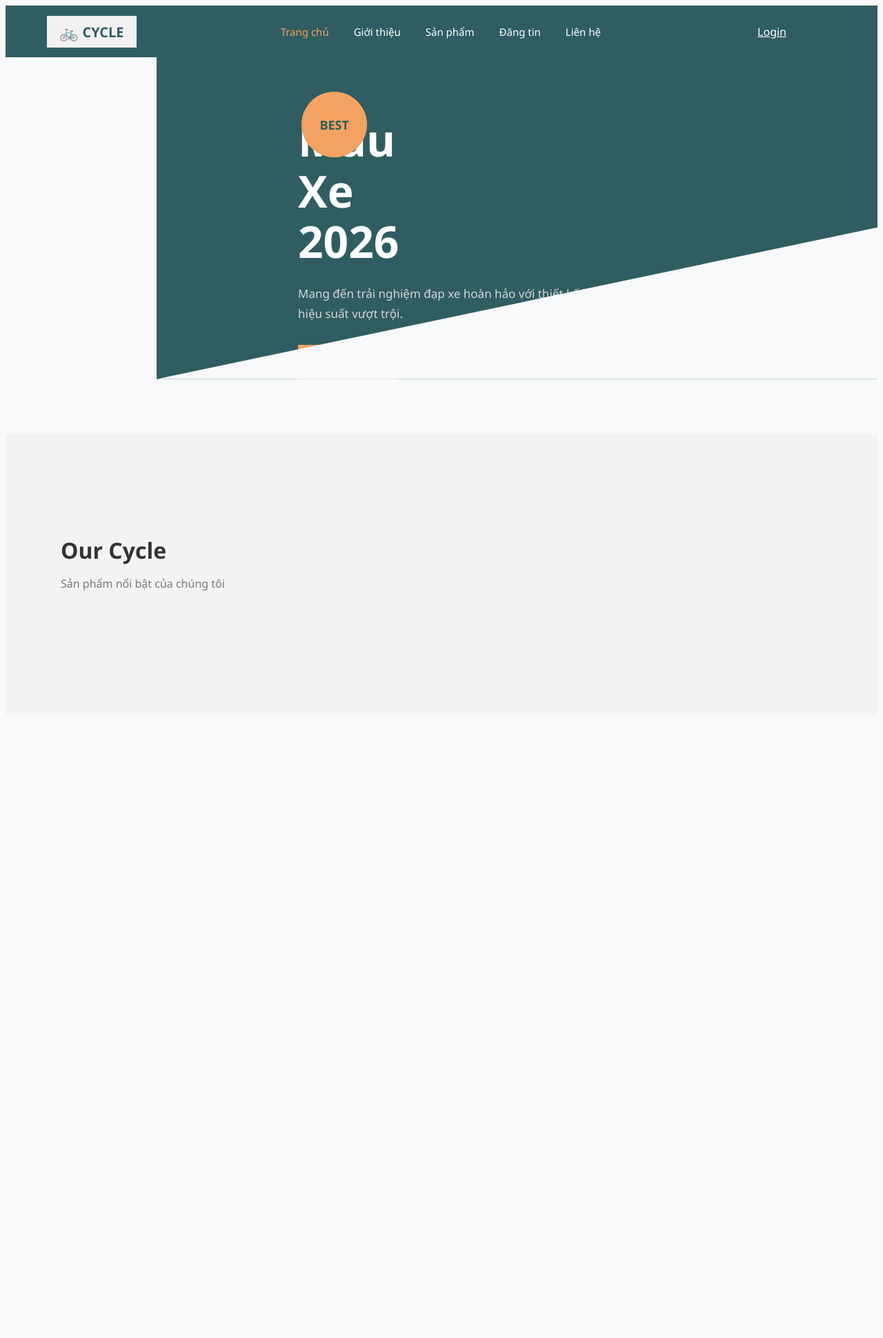
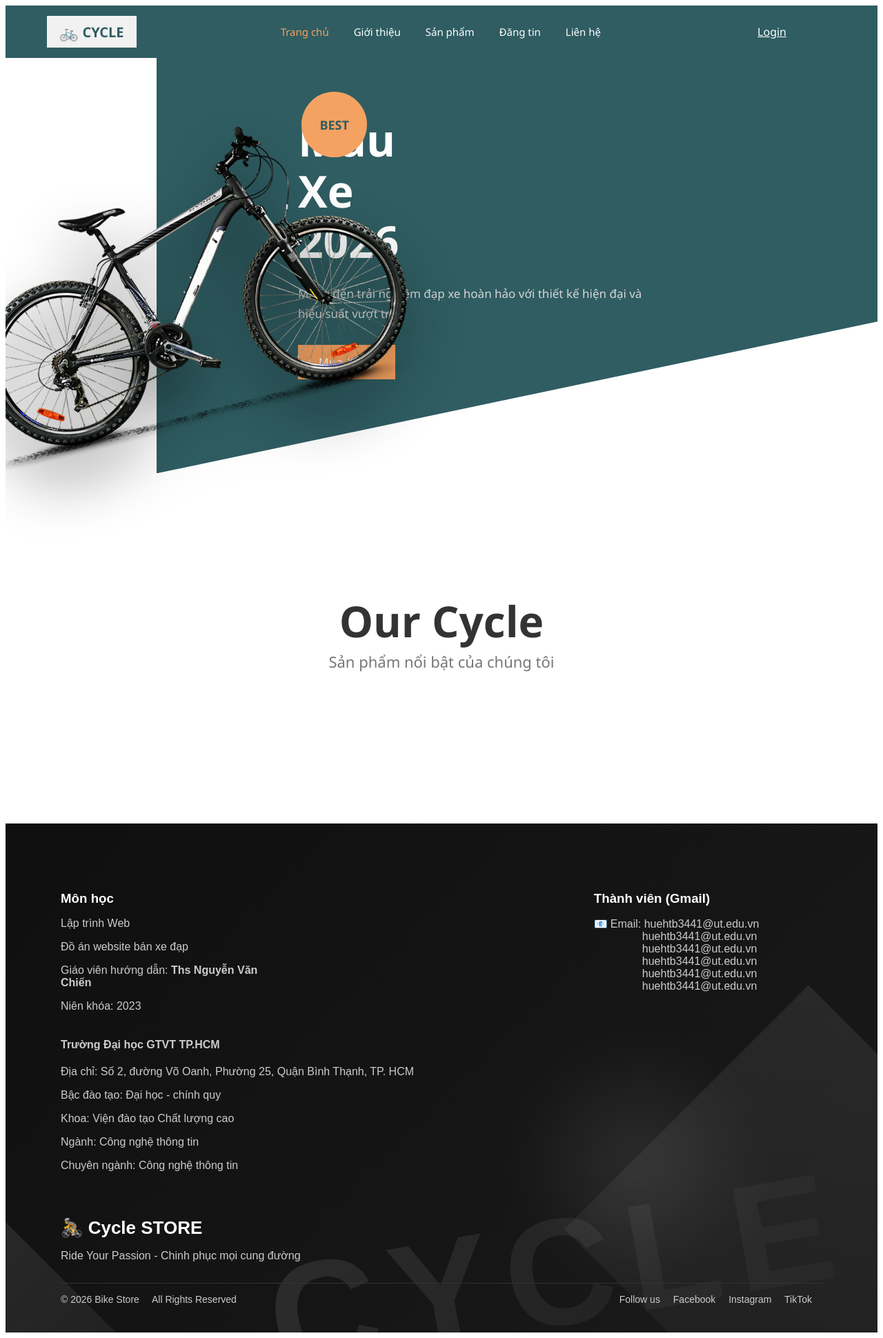
Before and after one commit to tranlinhne/CycleConnect, a PHP site: page / in a window 1280 px wide. Shown: the whole page at 69% size. Before the commit the page ends 856 px from the top, so only its background shows below. Run offline with PHP 8.4, Linux system fonts and the light colour scheme; data that the repository does not hold is empty; some libraries are stand-ins or nearby versions.

Commit message:
Update home

```diff
--- /dev/null
+++ b/User/assets/css/footer.css
@@ -0,0 +1,191 @@
+.footer {
+    position: relative;
+    background: linear-gradient(135deg, #0f0f0f, #1a1a1a);
+    color: #ccc;
+    padding: 80px 80px 40px;
+    overflow: hidden;
+    font-family: Arial, sans-serif;
+}
+
+/* ===== SHAPE CHÉO BÊN PHẢI ===== */
+.footer-shape {
+    position: absolute;
+    right: -150px;
+    bottom: -100px;
+    width: 500px;
+    height: 500px;
+    background: linear-gradient(
+        135deg,
+        rgba(255,255,255,0.08),
+        rgba(255,255,255,0.02)
+    );
+    transform: rotate(45deg);
+    z-index: 0;
+}
+
+/* ===== TAM GIÁC TRÁI ===== */
+.footer-left-shape {
+    position: absolute;
+    left: -120px;
+    bottom: -120px;
+
+    width: 400px;
+    height: 400px;
+
+    background: linear-gradient(
+        135deg,
+        rgba(255,255,255,0.15),  /*  tăng độ sáng */
+        rgba(255,255,255,0.05)
+    );
+
+    clip-path: polygon(0 100%, 100% 100%, 0 0);
+
+    filter: blur(8px);   /* 👈 giảm blur */
+    opacity: 0.8;        /* 👈 tăng opacity */
+
+    z-index: 0;
+}
+
+/* ===== ÁNH SÁNG (GLOW) ===== */
+.footer::after {
+    content: "";
+    position: absolute;
+    right: 200px;
+    bottom: 100px;
+    width: 300px;
+    height: 300px;
+    background: radial-gradient(
+        circle,
+        rgba(255,255,255,0.15),
+        transparent 70%
+    );
+    filter: blur(60px);
+    z-index: 0;
+}
+
+/* ===== WATERMARK CYCLE ===== */
+.footer::before {
+    content: "CYCLE";
+    position: absolute;
+    right: 40px;
+    bottom: -40px;
+
+    font-size: 220px;
+    font-weight: 900;
+    letter-spacing: 20px;
+
+    /* fallback */
+    color: rgba(255,255,255,0.05);
+
+    /* gradient text */
+    background: linear-gradient(
+        120deg,
+        rgba(255,255,255,0.1),
+        rgba(255,255,255,0.02)
+    );
+
+    background-clip: text;
+    -webkit-background-clip: text;
+    -webkit-text-fill-color: transparent;
+
+    transform: rotate(-10deg);
+    z-index: 0;
+}
+
+/* ===== LAYOUT ===== */
+.footer-container {
+    display: flex;
+    justify-content: space-between;
+    margin-bottom: 50px;
+    position: relative;
+    z-index: 2;
+    flex-wrap: wrap;
+}
+
+.footer-col {
+    width: 30%;
+    min-width: 200px;
+}
+
+.footer-col h3 {
+    color: #fff;
+    margin-bottom: 12px;
+}
+
+.footer-col ul {
+    list-style: none;
+    padding: 0;
+}
+
+.footer-col ul li:hover {
+    color: #ccc;
+}
+
+
+
+/* ===== BRAND ===== */
+.footer-brand {
+    margin: 30px 0;
+    position: relative;
+    z-index: 2;
+}
+
+.footer-brand h2 {
+    color: #fff;
+    margin: 0;
+    font-size: 26px;
+}
+
+.footer-brand .check {
+    color: #ff4d4d;
+}
+
+/* ===== BOTTOM ===== */
+.footer-bottom {
+    display: flex;
+    justify-content: space-between;
+    border-top: 1px solid #333;
+    padding-top: 15px;
+    font-size: 14px;
+    position: relative;
+    z-index: 2;
+    flex-wrap: wrap;
+}
+
+.footer-bottom span {
+    margin-right: 15px;
+    cursor: pointer;
+    transition: none;
+}
+
+.footer-col ul li {
+    margin: 6px 0;
+    cursor: pointer;
+    transition: none; /* 👈 thêm dòng này */
+}
+
+/* ===== RESPONSIVE ===== */
+@media (max-width: 768px) {
+    .footer {
+        padding: 50px 20px;
+    }
+
+    .footer-col {
+        width: 100%;
+        margin-bottom: 20px;
+    }
+
+    .footer::before {
+        font-size: 120px;
+    }
+
+    .footer-shape {
+        width: 300px;
+        height: 300px;
+    }
+
+    .footer-left-shape {
+        width: 250px;
+        height: 250px;
+    }
+}
--- a/User/includes/footer.php
+++ b/User/includes/footer.php
@@ -0,0 +1,63 @@
+<link rel="stylesheet" href="assets/css/footer.css">
+
+<footer class="footer">
+    <!-- SHAPE PHẢI -->
+    <div class="footer-shape"></div>
+
+    <!-- TAM GIÁC TRÁI -->
+    <div class="footer-left-shape"></div>
+
+    <div class="footer-container">
+        <!-- MÔN HỌC -->
+        <div class="footer-col">
+            <h3>Môn học</h3>
+            <p>Lập trình Web</p>
+            <p>Đồ án website bán xe đạp</p>
+            <p>Giáo viên hướng dẫn: <strong>Ths Nguyễn Văn Chiến</strong></p>
+            <p>Niên khóa: 2023</p>
+        </div>
+
+        <!-- EMAIL NHÓM -->
+        <div class="footer-col">
+            <h3>Thành viên (Gmail)</h3>
+            <p>
+        <span style="display: inline-block; width: 24px;">📧</span>Email: huehtb3441@ut.edu.vn<br>
+        <span style="display: inline-block; width: 70px;"></span>huehtb3441@ut.edu.vn<br>
+        <span style="display: inline-block; width: 70px;"></span>huehtb3441@ut.edu.vn<br>
+        <span style="display: inline-block; width: 70px;"></span>huehtb3441@ut.edu.vn<br>
+        <span style="display: inline-block; width: 70px;"></span>huehtb3441@ut.edu.vn<br>
+        <span style="display: inline-block; width: 70px;"></span>huehtb3441@ut.edu.vn<br>
+    </p>
+        </div>
+
+        <!-- MENU -->
+        <div class="footer-column">
+    <h4>Trường Đại học GTVT TP.HCM</h4>
+    <p>Địa chỉ: Số 2, đường Võ Oanh, Phường 25, Quận Bình Thạnh, TP. HCM</p>
+    <p>Bậc đào tạo: Đại học - chính quy</p>
+    <p>Khoa: Viện đào tạo Chất lượng cao</p>
+    <p>Ngành: Công nghệ thông tin</p>
+    <p>Chuyên ngành: Công nghệ thông tin</p>
+  </div>
+    </div>
+
+    <!-- BRAND -->
+    <div class="footer-brand">
+        <h2><span class="check">🚴</span> Cycle STORE</h2>
+        <p>Ride Your Passion - Chinh phục mọi cung đường</p>
+    </div>
+
+    <!-- BOTTOM -->
+    <div class="footer-bottom">
+        <div>
+            <span>© 2026 Bike Store</span>
+            <span>All Rights Reserved</span>
+        </div>
+        <div>
+            <span>Follow us</span>
+            <span>Facebook</span>
+            <span>Instagram</span>
+            <span>TikTok</span>
+        </div>
+    </div>
+</footer>
--- a/User/index.php
+++ b/User/index.php
@@ -17,7 +17,7 @@
 
     body {
         font-family: 'Segoe UI', Arial, sans-serif;
-        background: #f8f9fa;
+        background: #ffffff;
         color: #333;
     }
 
@@ -88,11 +88,7 @@
     .header-right i:hover {
         color: #f4a261;
     }
-    /* HERO WRAPPER (tạo khoảng trắng bên trái) */
-    .hero{
-        background:#f8f9fa;
-        padding:0 0 80px 0;   /* bỏ padding-top */
-    }
+
 
     /* KHỐI NỀN XANH */
     .hero-inner{
@@ -114,7 +110,7 @@
         left:0;
         width:100%;
         height:220px;
-        background:#f8f9fa;
+        background:#ffffff;
         clip-path: polygon(0 100%, 100% 0, 100% 100%, 0% 100%);
     }
 
@@ -244,18 +240,26 @@
 
     /* ===== SECTION ===== */
 .cycle{
-    padding:120px 80px;
-    background:#f3f3f3;
+    padding:120px 0px;
+    background:#ffffff;
+}
+
+.cycle-container{
+    width:1200px;
+    margin:auto;
 }
 
     .cycle h2 {
-        font-size: 32px;
-        margin-bottom: 10px;
+        font-size: 62px;
+        margin-bottom: -20px;
+        text-align: center;
     }
 
     .cycle .sub {
         color: #777;
-        margin-bottom: 60px;
+        font-size: 22px;
+        margin-bottom: 100px;
+        text-align: center;
     }
 
     /* ===== ITEM ===== */
@@ -455,9 +505,7 @@
 
         <div class="hero-left">
             <span class="badge">BEST</span>
-                <?php if ($first) { ?>
-                    <img src="assets/images/<?php echo $first['image']; ?>" alt="">
-                <?php } ?>
+            <img src="assets/images/hero-bike.png" alt="Bike">
         </div>
 
         <div class="hero-right">
@@ -479,6 +527,7 @@
 
     <!-- OUR CYCLE -->
     <section class="cycle">
+        <div class="cycle-container">
         <h2>Our Cycle</h2>
         <p class="sub">Sản phẩm nổi bật của chúng tôi</p>
 
@@ -503,13 +552,20 @@
             <div class="cycle-info">
 
     <div class="cycle-text">
+    <div class="title-row">
+        <span class="line"></span>
         <h3><?php echo $row['name']; ?></h3>
-        <p><?php echo nl2br($row['description']); ?></p>
-        <a href="#" class="btn dark">Buy Now</a>
     </div>
 
+    <p><?php echo nl2br($row['description']); ?></p>
+
+    <div class="bottom-row">
+        <a href="#" class="btn dark">Mua ngay</a>
         <div class="cycle-price">
-        Price $ <?php echo number_format($row['price']); ?>
+    <span class="currency">$</span>
+    <span class="amount"><?php echo number_format($row['price']); ?></span>
+</div>
+    </div>
 </div>
 
 </div>
```
Also changed, not shown: other parts of User/index.php (+71 -24 lines), User/assets/images/hero-bike.png (added), User/assets/images/xe-dap-dien-leo-nui-pro-x1.png, User/assets/images/xe-dap-dua-racing-speed-r9.png (added), User/assets/images/xe-dap-thanh-pho-city-lite.png (added). Lines whose indentation alone changed are shown as unchanged.
